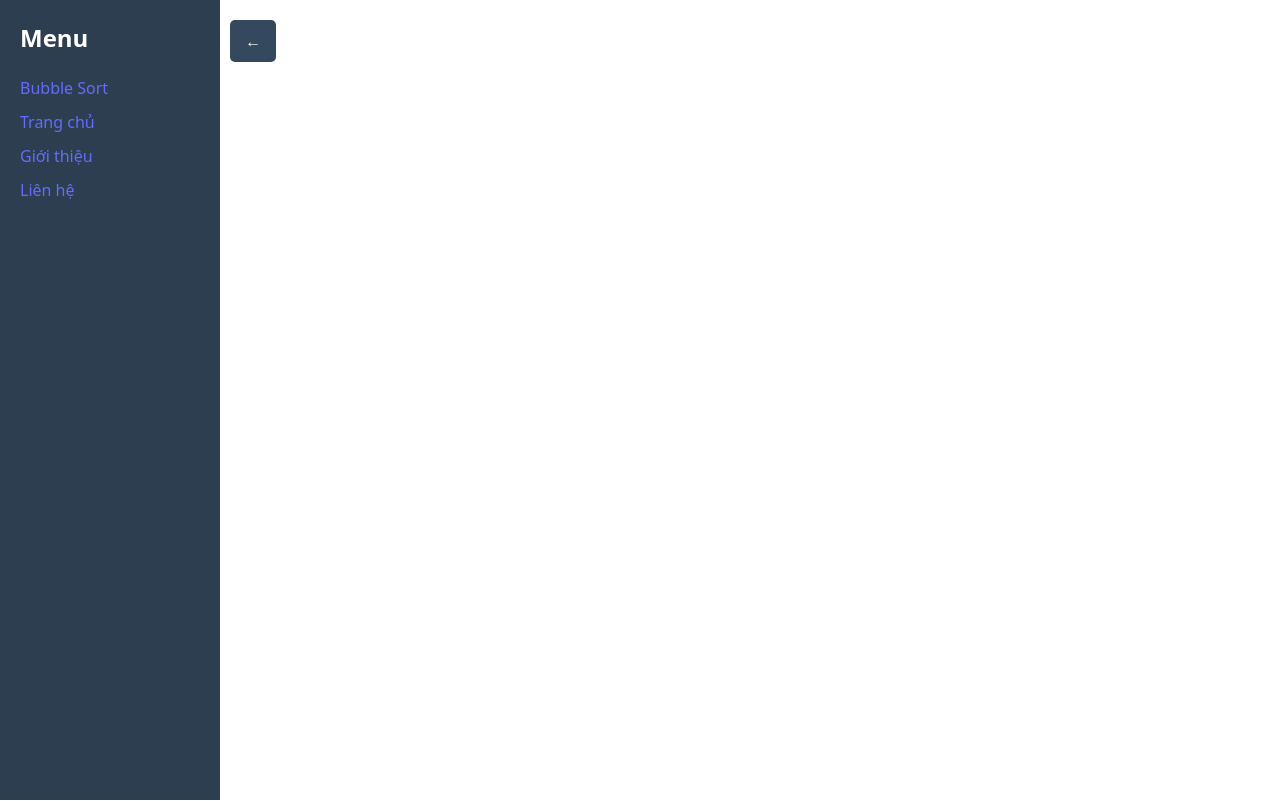
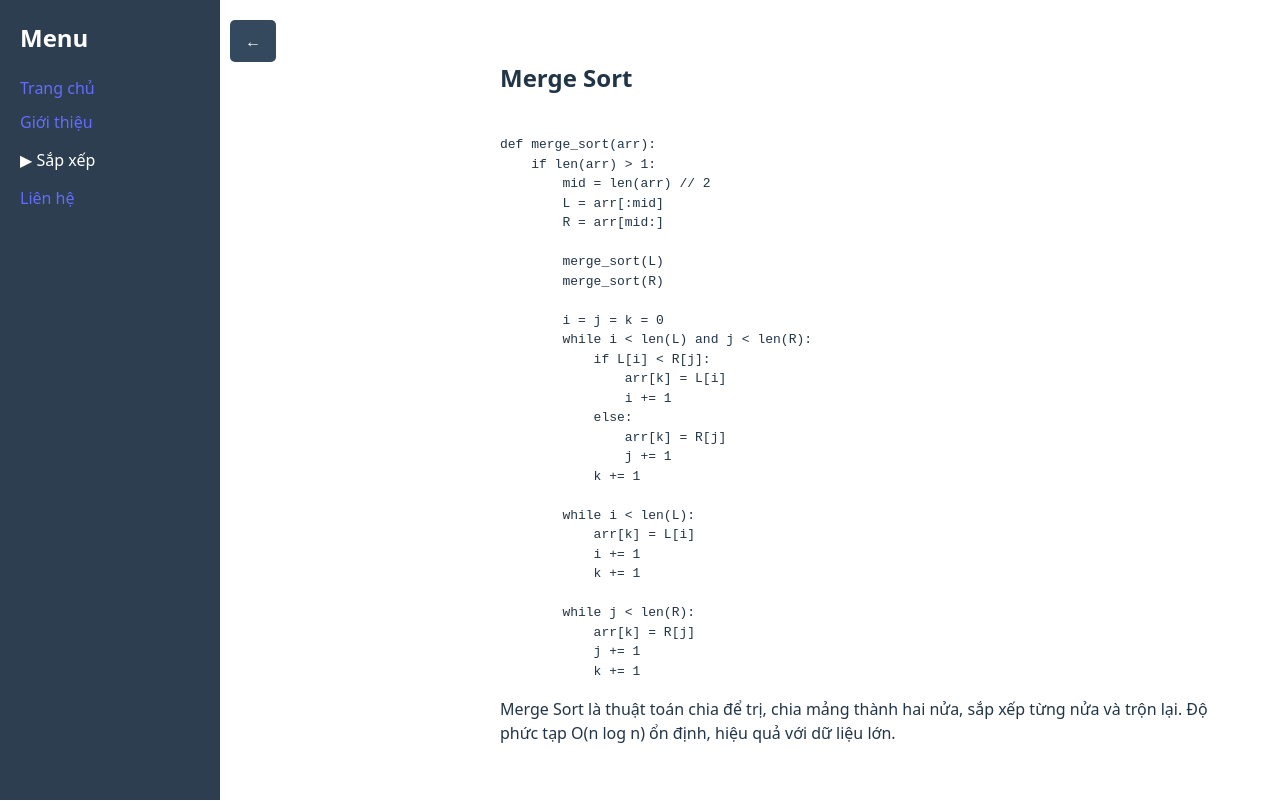
Before and after one commit to luoiconnhamn562/hello-world, a React (Vite) app: page /sorting/merge in a window 1280 px wide. Built offline with nearby package versions, Linux system fonts and the light colour scheme.

Commit message:
bo sung thoat toan

```diff
--- a/src/App.tsx
+++ b/src/App.tsx
@@ -3,8 +3,12 @@ import { BrowserRouter as Router, Routes, Route } from 'react-router-dom';
 import Sidebar from './Sidebar';
 import Home from './pages/Home';
 import About from './pages/About';
+import BubbleSort from './pages/sorting/BubbleSort';
+import SelectionSort from './pages/sorting/SelectionSort';
+import InsertionSort from './pages/sorting/InsertionSort';
+import MergeSort from './pages/sorting/MergeSort';
+import QuickSort from './pages/sorting/QuickSort';
 import Contact from './pages/Contact';
-import BubbleSort from './pages/sorting/BubbleSort';
 const App: React.FC = () => {
   return (
     <Router>
@@ -15,6 +19,10 @@ const App: React.FC = () => {
           <Route path="/about" element={<About />} />
           <Route path="/contact" element={<Contact />} />
           <Route path="/sorting/bubble" element={<BubbleSort />} />
+          <Route path="/sorting/selection" element={<SelectionSort />} />
+          <Route path="/sorting/insertion" element={<InsertionSort />} />
+          <Route path="/sorting/merge" element={<MergeSort />} />
+          <Route path="/sorting/quick" element={<QuickSort />} />
         </Routes>
       </div>
     </Router>
--- a/src/Sidebar.css
+++ b/src/Sidebar.css
@@ -56,3 +56,32 @@
 .sidebar.closed ~ .toggle-button {
   left: 20px;
 }
+.submenu-toggle {
+  background: none;
+  border: none;
+  color: inherit;
+  cursor: pointer;
+  font-size: 16px;
+  padding: 5px 0;
+  text-align: left;
+  width: 100%;
+}
+
+.submenu {
+  list-style: none;
+  padding-left: 15px;
+  margin-top: 5px;
+}
+
+.submenu li {
+  margin-bottom: 6px;
+}
+
+.submenu a {
+  color: white;
+  text-decoration: none;
+}
+
+.submenu a:hover {
+  text-decoration: underline;
+}
--- a/src/Sidebar.tsx
+++ b/src/Sidebar.tsx
@@ -5,19 +5,35 @@ import './Sidebar.css';
 
 const Sidebar: React.FC = () => {
   const [isOpen, setIsOpen] = useState<boolean>(true);
+  const [sortOpen, setSortOpen] = useState<boolean>(false); // điều khiển menu con "Sắp xếp"
 
-  const toggleSidebar = () => {
-    setIsOpen(prev => !prev);
-  };
+  const toggleSidebar = () => setIsOpen(prev => !prev);
+  const toggleSortMenu = () => setSortOpen(prev => !prev);
 
   return (
     <div className="sidebar-container">
       <div className={`sidebar ${isOpen ? 'open' : 'closed'}`}>
         <h2>Menu</h2>
         <ul>
-          <li><Link to="/sorting/bubble">Bubble Sort</Link></li>
           <li><Link to="/">Trang chủ</Link></li>
           <li><Link to="/about">Giới thiệu</Link></li>
+
+
+          {/* Menu Sắp xếp có submenu */}
+          <li>
+            <button className="submenu-toggle" onClick={toggleSortMenu}>
+              {sortOpen ? '▼' : '▶'} Sắp xếp
+            </button>
+            {sortOpen && (
+              <ul className="submenu">
+                <li><Link to="/sorting/bubble">Bubble Sort</Link></li>
+                <li><Link to="/sorting/selection">Selection Sort</Link></li>
+                <li><Link to="/sorting/insertion">Insertion Sort</Link></li>
+                <li><Link to="/sorting/merge">Merge Sort</Link></li>
+                <li><Link to="/sorting/quick">Quick Sort</Link></li>
+              </ul>
+            )}
+          </li>
           <li><Link to="/contact">Liên hệ</Link></li>
         </ul>
       </div>
--- /dev/null
+++ b/src/pages/sorting/InsertionSort.tsx
@@ -0,0 +1,23 @@
+const InsertionSort: React.FC = () => {
+  return (
+    <div style={{ marginLeft: '220px', padding: '20px' }}>
+      <h2>Insertion Sort</h2>
+      <pre>{`
+def insertion_sort(arr):
+    for i in range(1, len(arr)):
+        key = arr[i]
+        j = i - 1
+        while j >= 0 and key < arr[j]:
+            arr[j + 1] = arr[j]
+            j -= 1
+        arr[j + 1] = key
+`}</pre>
+      <p>
+        Insertion Sort hoạt động giống như cách xếp bài trên tay: mỗi phần tử được đưa vào đúng vị trí trong phần đã sắp xếp.
+        Hiệu quả với danh sách nhỏ hoặc gần như đã được sắp xếp.
+      </p>
+    </div>
+  );
+};
+
+export default InsertionSort;
--- /dev/null
+++ b/src/pages/sorting/MergeSort.tsx
@@ -0,0 +1,43 @@
+const MergeSort: React.FC = () => {
+  return (
+    <div style={{ marginLeft: '220px', padding: '20px' }}>
+      <h2>Merge Sort</h2>
+      <pre>{`
+def merge_sort(arr):
+    if len(arr) > 1:
+        mid = len(arr) // 2
+        L = arr[:mid]
+        R = arr[mid:]
+
+        merge_sort(L)
+        merge_sort(R)
+
+        i = j = k = 0
+        while i < len(L) and j < len(R):
+            if L[i] < R[j]:
+                arr[k] = L[i]
+                i += 1
+            else:
+                arr[k] = R[j]
+                j += 1
+            k += 1
+
+        while i < len(L):
+            arr[k] = L[i]
+            i += 1
+            k += 1
+
+        while j < len(R):
+            arr[k] = R[j]
+            j += 1
+            k += 1
+`}</pre>
+      <p>
+        Merge Sort là thuật toán chia để trị, chia mảng thành hai nửa, sắp xếp từng nửa và trộn lại.
+        Độ phức tạp O(n log n) ổn định, hiệu quả với dữ liệu lớn.
+      </p>
+    </div>
+  );
+};
+
+export default MergeSort;
--- /dev/null
+++ b/src/pages/sorting/QuickSort.tsx
@@ -0,0 +1,22 @@
+const QuickSort: React.FC = () => {
+  return (
+    <div style={{ marginLeft: '220px', padding: '20px' }}>
+      <h2>Quick Sort</h2>
+      <pre>{`
+def quick_sort(arr):
+    if len(arr) <= 1:
+        return arr
+    pivot = arr[0]
+    left = [x for x in arr[1:] if x < pivot]
+    right = [x for x in arr[1:] if x >= pivot]
+    return quick_sort(left) + [pivot] + quick_sort(right)
+`}</pre>
+      <p>
+        Quick Sort là thuật toán chia để trị chọn một phần tử làm pivot, phân chia mảng thành hai phần
+        và đệ quy sắp xếp chúng. Thời gian trung bình O(n log n), nhưng tệ nhất O(n²) nếu chọn pivot không tốt.
+      </p>
+    </div>
+  );
+};
+
+export default QuickSort;
--- /dev/null
+++ b/src/pages/sorting/SelectionSort.tsx
@@ -0,0 +1,23 @@
+const SelectionSort: React.FC = () => {
+  return (
+    <div style={{ marginLeft: '220px', padding: '20px' }}>
+      <h2>Selection Sort</h2>
+      <pre>{`
+def selection_sort(arr):
+    n = len(arr)
+    for i in range(n):
+        min_idx = i
+        for j in range(i+1, n):
+            if arr[j] < arr[min_idx]:
+                min_idx = j
+        arr[i], arr[min_idx] = arr[min_idx], arr[i]
+`}</pre>
+      <p>
+        Selection Sort chọn phần tử nhỏ nhất trong đoạn chưa sắp xếp và đổi chỗ với phần tử đầu tiên của đoạn đó.
+        Thuật toán có thời gian chạy O(n²) và không cần bộ nhớ phụ trợ.
+      </p>
+    </div>
+  );
+};
+
+export default SelectionSort;
```
Also changed, not shown: src/router.tsx (deleted, +0 -13 lines).
